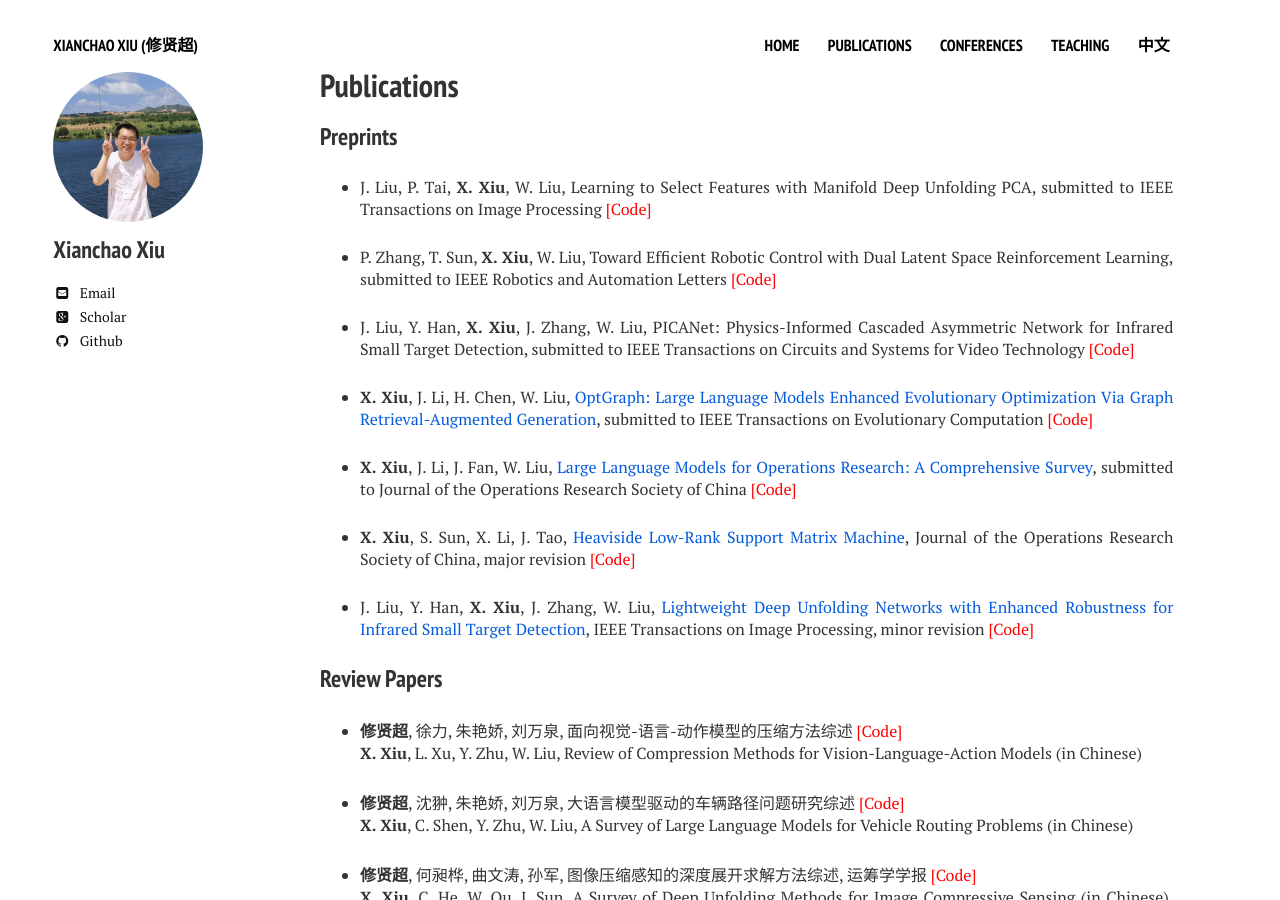
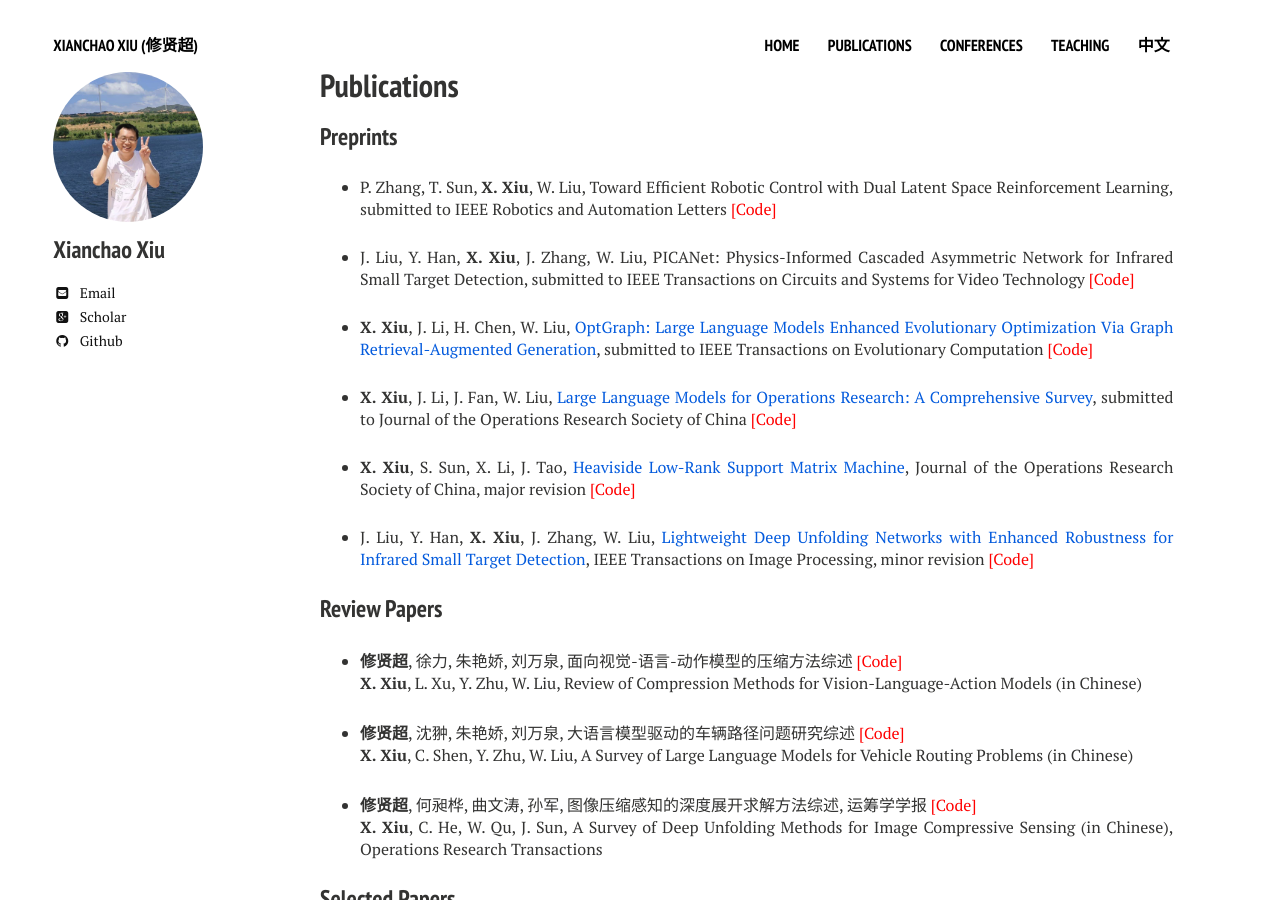
Before and after one commit to xianchaoxiu/xianchaoxiu.github.io, a Jekyll site: the page built from publications/index.md, in a window 1280 px wide and 900 px high. Built offline with Jekyll 4.4.1, drawn with Linux system fonts in a browser that asks for light colours; nearby versions of some CDN libraries.

Commit message:
Update index.md

```diff
--- a/publications/index.md
+++ b/publications/index.md
@@ -9,9 +9,6 @@ share: false
 
 
 ### Preprints
-
-
-* J. Liu, P. Tai, <b>X. Xiu</b>, W. Liu, Learning to Select Features with Manifold Deep Unfolding PCA, submitted to IEEE Transactions on Image Processing <a href="https://github.com/xianchaoxiu/MDUFS" class="textlink" target="_blank" style="color: red;">[Code]</a>
 
 * P. Zhang, T. Sun, <b>X. Xiu</b>, W. Liu, Toward Efficient Robotic Control with Dual Latent Space Reinforcement Learning, submitted to IEEE Robotics and Automation Letters <a href="https://github.com/xianchaoxiu/DLSRL" class="textlink" target="_blank" style="color: red;">[Code]</a>
 
```
